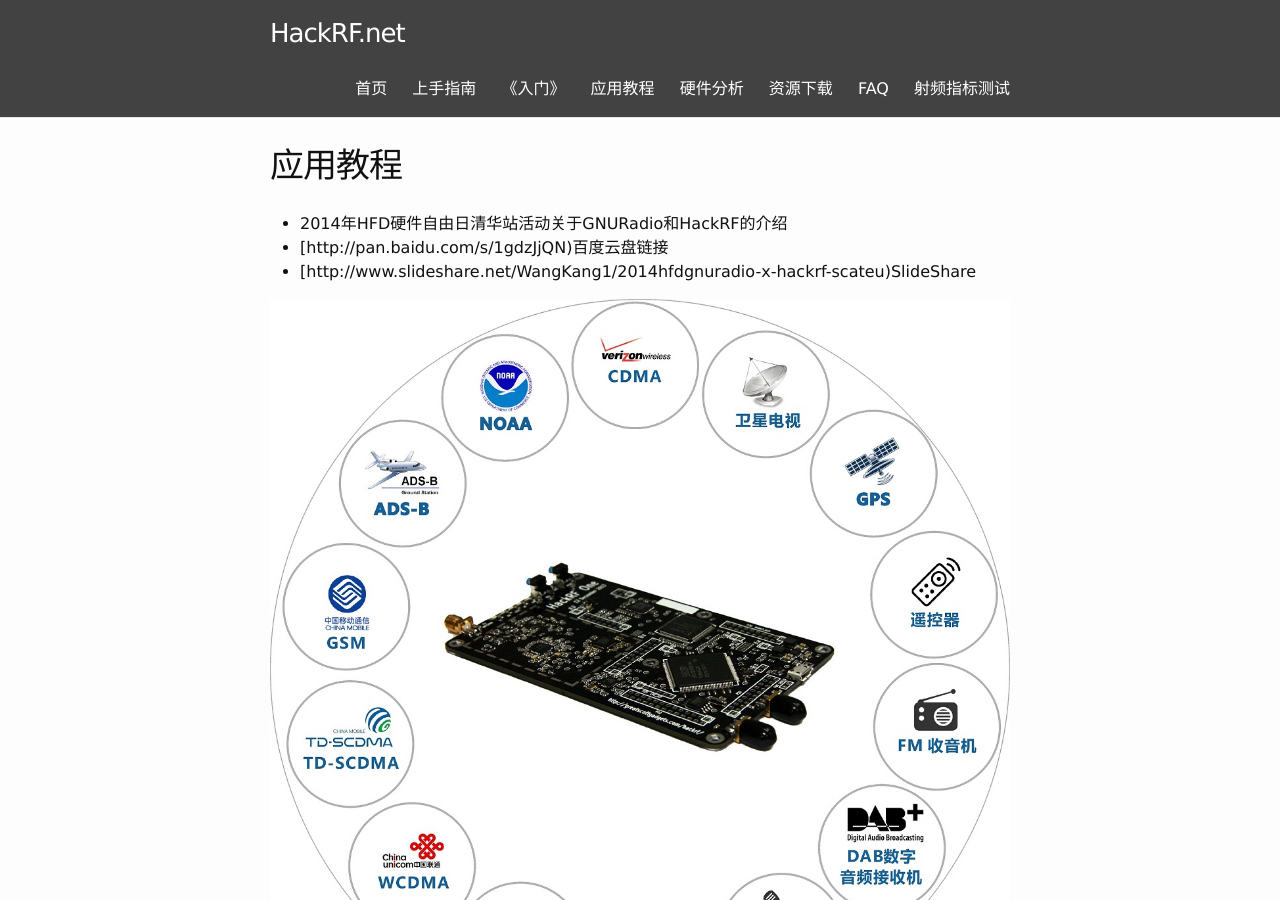
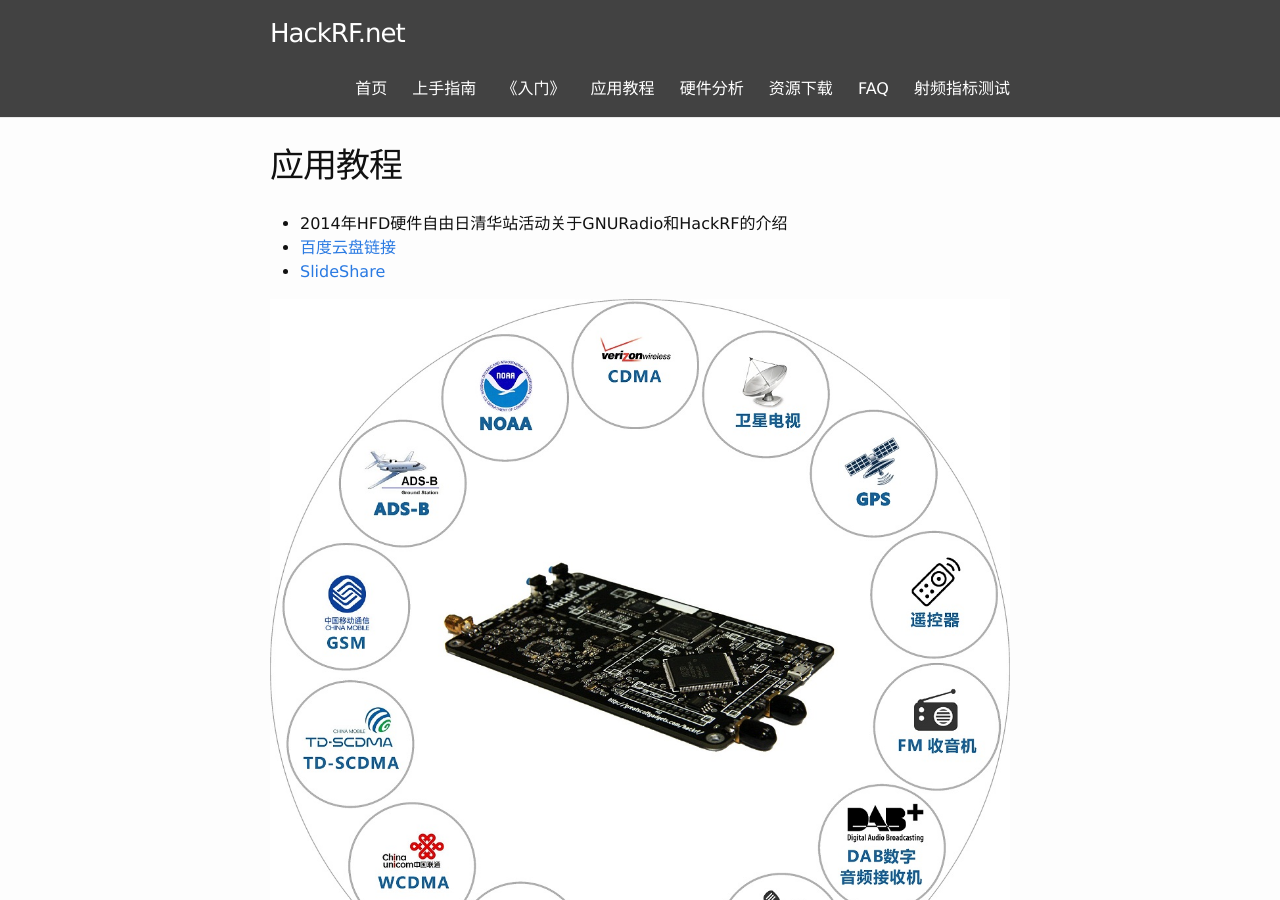
Before and after one commit to hackrf/hackrf.github.io, a Jekyll site: the page built from _pages/03-application-tutorial.md, in a window 1280 px wide and 900 px high. Built offline with Jekyll 4.4.1, drawn with Linux system fonts in a browser that asks for light colours; part of the change alters nothing that is shown.

Commit message:
Tue Oct 25 22:20:52 CST 2016

```diff
--- a/_pages/03-application-tutorial.md
+++ b/_pages/03-application-tutorial.md
@@ -14,8 +14,8 @@ views:
 ---
 
  - 2014年HFD硬件自由日清华站活动关于GNURadio和HackRF的介绍
- - [http://pan.baidu.com/s/1gdzJjQN)百度云盘链接
- - [http://www.slideshare.net/WangKang1/2014hfdgnuradio-x-hackrf-scateu)SlideShare
+ - [百度云盘链接](http://pan.baidu.com/s/1gdzJjQN)
+ - [SlideShare](http://www.slideshare.net/WangKang1/2014hfdgnuradio-x-hackrf-scateu)
 
 ![]({{ site.imageurl }}/2013/12/HackRF圆圈图.jpg)
 
```
Also changed, not shown: 1 other file.
